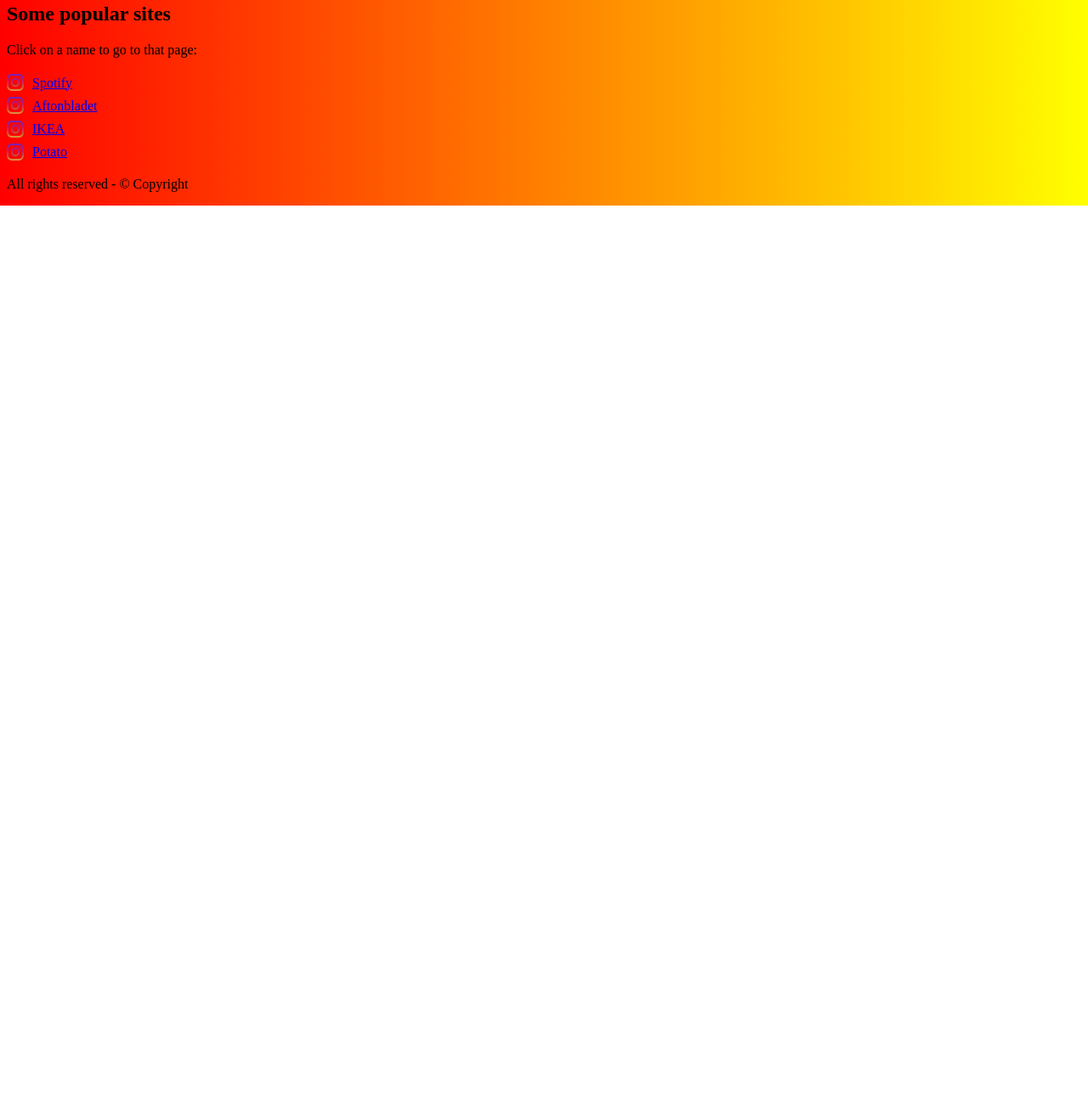
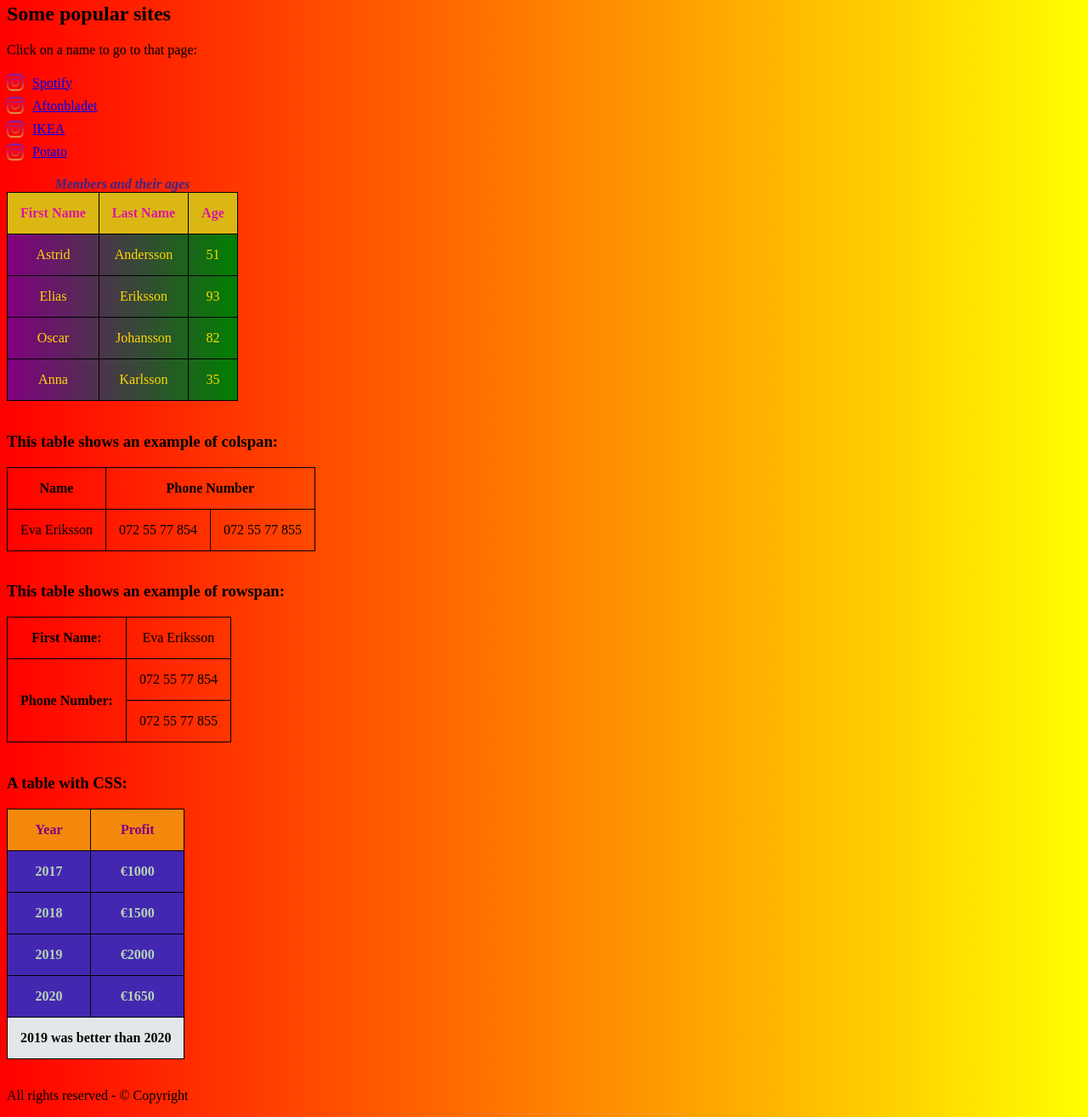
Before and after one commit to T0BBELITO/menyexempel-lists, a plain HTML site: page about.html in a window 1280 px wide. Shown: the part 1575-2890 px from the top of the page at 85% size. Before the commit the page ends 1817 px from the top, so only its background shows below. Drawn offline with Linux system fonts and the light colour scheme.

Commit message:
Add files via upload

```diff
--- a/about.html
+++ b/about.html
@@ -250,6 +250,187 @@
 
 </ul>
 <!--Table start-->
+<table class="table-simple">
+  <caption>Members and their ages</caption>
+
+  <tr>
+
+  <th>First Name</th>
+
+  <th>Last Name</th>
+
+  <th>Age</th>
+
+  </tr>
+
+  <tr>
+
+  <td>Astrid</td>
+
+  <td>Andersson</td>
+
+  <td>51</td>
+
+  </tr>
+
+  <tr>
+
+  <td>Elias</td>
+
+  <td>Eriksson</td>
+
+  <td>93</td>
+
+  </tr>
+
+  <tr>
+
+  <td>Oscar</td>
+
+  <td>Johansson</td>
+
+  <td>82</td>
+
+  </tr>
+
+  <tr>
+
+  <td>Anna</td>
+
+  <td>Karlsson</td>
+
+  <td>35</td>
+
+  </tr>
+
+  </table>
+
+  <br>
+
+
+  <h3>This table shows an example of colspan:</h3>
+
+<table>
+
+<tr>
+
+<th>Name</th>
+
+<th colspan="2">Phone Number</th>
+
+</tr>
+
+<tr>
+
+<td>Eva Eriksson</td>
+
+<td>072 55 77 854</td>
+
+<td>072 55 77 855</td>
+
+</tr>
+
+</table>
+
+<br>
+
+
+<h3>This table shows an example of rowspan:</h3>
+
+<table>
+
+<tr>
+
+<th>First Name:</th>
+
+<td>Eva Eriksson </td>
+
+</tr>
+
+<tr>
+
+<th rowspan="2">Phone Number:</th>
+
+<td>072 55 77 854</td>
+
+</tr>
+
+<tr>
+
+<td>072 55 77 855</td>
+
+</tr>
+
+</table>
+
+<br>
+
+
+<h3>A table with CSS:</h3>
+
+<table class="head-body-foot">
+
+<thead>
+
+<tr>
+
+<th>Year</th>
+
+<th>Profit</th>
+
+</tr>
+
+</thead>
+
+<tbody>
+
+<tr>
+
+<td>2017</td>
+
+<td>€1000</td>
+
+</tr>
+
+<tr>
+
+<td>2018</td>
+
+<td>€1500</td>
+
+</tr>
+
+<tr>
+
+<td>2019</td>
+
+<td>€2000</td>
+
+</tr>
+
+<tr>
+
+<td>2020</td>
+
+<td>€1650</td>
+
+</tr>
+
+</tbody>
+
+<tfoot>
+
+<tr>
+
+<td colspan="2">2019 was better than 2020</td>
+
+</tr>
+
+</tfoot>
+
+</table>
+
+<br>
 
 <!--Table end-->
 
--- a/css/lists-tables.css
+++ b/css/lists-tables.css
@@ -166,3 +166,107 @@ transform: translateY(-50%);
 transform: translateY(-50%);
 
 }
+
+table, td, th {
+
+border: 1px solid black;
+border-collapse: collapse;
+
+}
+
+th, td {
+padding: 15px;
+text-align: center;
+}
+
+
+caption {
+
+caption-side: top;
+
+text-align: center;
+
+font-style: italic;
+
+font-weight: bolder;
+
+color: rgb(63, 37, 133);
+
+}
+
+.table-simple th {
+
+background-color: rgb(219, 183, 20);
+
+color: rgb(221, 19, 160);
+
+}
+
+.table-simple tr:nth-child(even) {
+
+background-color: #b81818;
+
+}
+
+.table-simple tr:nth-child(odd) {
+
+background-color: rgb(51, 179, 19);
+
+}
+
+.table-simple tr:hover {
+
+background-color: #6516a5;
+
+}
+
+.table-simple tr {
+background-image: linear-gradient(to right, purple, green);
+color: gold;
+}
+
+.head-body-foot thead {
+
+color: purple;
+
+background-color: rgb(243, 136, 13);
+
+}
+
+.head-body-foot tbody {
+
+color: rgb(182, 212, 182);
+
+font-weight: bold;
+
+background-color: rgb(68, 39, 177);
+
+}
+
+.head-body-foot tfoot {
+
+color: rgb(5, 4, 0);
+
+background-color: rgb(227, 231, 233);
+
+font-weight:bold ;
+
+}
+
+.head-body-foot thead:hover {
+
+background-color: #e20d9b;
+
+}
+
+.head-body-foot tbody:hover {
+
+background-color: #e27319;
+
+}
+
+.head-body-foot tfoot:hover {
+
+background-color: #3d0bc5;
+
+}
```
Lines whose indentation alone changed are shown as unchanged.
